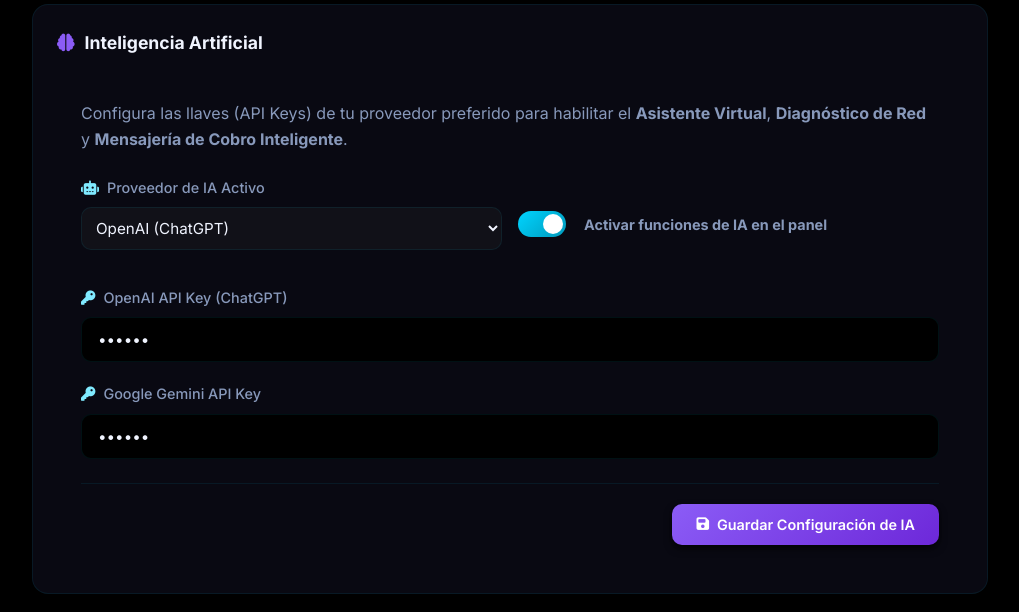
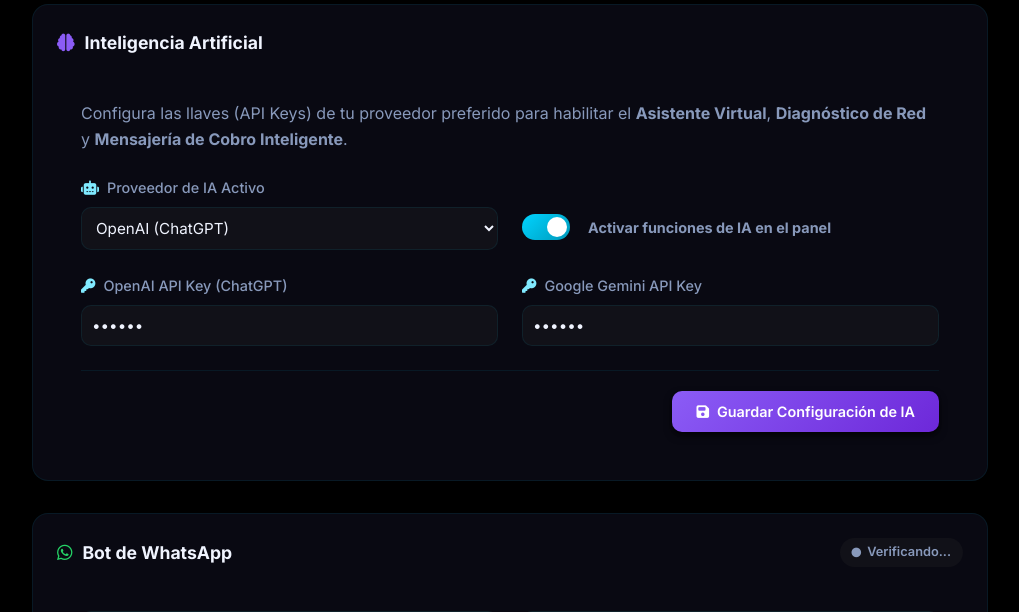
Before and after one commit to vozoedin-cmd/cuzonet-manager, a Python web app: template templates/configuracion.html in a window 1280 px wide; the page is wider, and only the part inside the window is pictured. Shown: the part 1924-2536 px from the top of that part, without its empty margins (260-1279 px from the left). Run offline with Jinja, Linux system fonts and the light colour scheme; the template is opened without the code that fills it: most values are stand-ins (such as "Sample title", 1, 10 or a date in 2020).

Commit message:
UI: Reorganiza campos de IA en un grid para ahorrar espacio

```diff
--- a/templates/configuracion.html
+++ b/templates/configuracion.html
@@ -304,16 +304,16 @@
                 </p>
 
                 <form id="iaConfigForm" class="config-form">
-                    <div class="form-row">
-                        <div class="form-group">
+                    <div class="form-row" style="display: grid; grid-template-columns: 1fr 1fr; gap: 1.5rem; margin-bottom: 1.5rem; align-items: end;">
+                        <div class="form-group" style="margin-bottom: 0;">
                             <label for="ia_provider"><i class="fas fa-robot"></i> Proveedor de IA Activo</label>
                             <select id="ia_provider" class="form-control" style="width: 100%; padding: 10px; background: var(--bg-tertiary); color: var(--text-primary); border: 1px solid var(--border-color); border-radius: var(--radius-md);">
                                 <option value="openai" {% if config_ia and config_ia.provider == 'openai' %}selected{% endif %}>OpenAI (ChatGPT)</option>
                                 <option value="gemini" {% if config_ia and config_ia.provider == 'gemini' %}selected{% endif %}>Google Gemini</option>
                             </select>
                         </div>
-                        <div class="form-group" style="display: flex; align-items: flex-end; padding-bottom: 5px;">
-                            <label style="cursor: pointer; display: flex; align-items: center;">
+                        <div class="form-group" style="margin-bottom: 0; padding-bottom: 10px;">
+                            <label style="cursor: pointer; display: flex; align-items: center; margin: 0;">
                                 <div class="toggle-switch" style="margin-right: 10px;">
                                     <input type="checkbox" id="ia_activo" {% if config_ia and config_ia.activo %}checked{% endif %}>
                                     <span class="toggle-slider"></span>
@@ -323,14 +323,16 @@
                         </div>
                     </div>
 
-                    <div class="form-group">
-                        <label for="ia_openai_key"><i class="fas fa-key"></i> OpenAI API Key (ChatGPT)</label>
-                        <input type="password" id="ia_openai_key" placeholder="sk-..." value="{{ config_ia.openai_api_key if config_ia else '' }}">
-                    </div>
-
-                    <div class="form-group">
-                        <label for="ia_gemini_key"><i class="fas fa-key"></i> Google Gemini API Key</label>
-                        <input type="password" id="ia_gemini_key" placeholder="AIzaSy..." value="{{ config_ia.gemini_api_key if config_ia else '' }}">
+                    <div class="form-row" style="display: grid; grid-template-columns: 1fr 1fr; gap: 1.5rem; align-items: start;">
+                        <div class="form-group" style="margin-bottom: 0;">
+                            <label for="ia_openai_key"><i class="fas fa-key"></i> OpenAI API Key (ChatGPT)</label>
+                            <input type="password" id="ia_openai_key" class="form-control" placeholder="sk-..." value="{{ config_ia.openai_api_key if config_ia else '' }}" style="width: 100%; padding: 10px; background: var(--bg-tertiary); color: var(--text-primary); border: 1px solid var(--border-color); border-radius: var(--radius-md);">
+                        </div>
+
+                        <div class="form-group" style="margin-bottom: 0;">
+                            <label for="ia_gemini_key"><i class="fas fa-key"></i> Google Gemini API Key</label>
+                            <input type="password" id="ia_gemini_key" class="form-control" placeholder="AIzaSy..." value="{{ config_ia.gemini_api_key if config_ia else '' }}" style="width: 100%; padding: 10px; background: var(--bg-tertiary); color: var(--text-primary); border: 1px solid var(--border-color); border-radius: var(--radius-md);">
+                        </div>
                     </div>
 
                     <div class="form-actions" style="margin-top: 1.5rem;">
```
